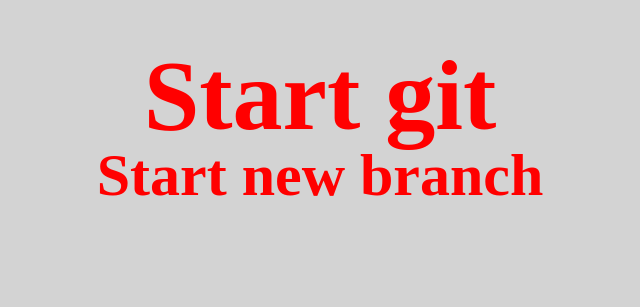
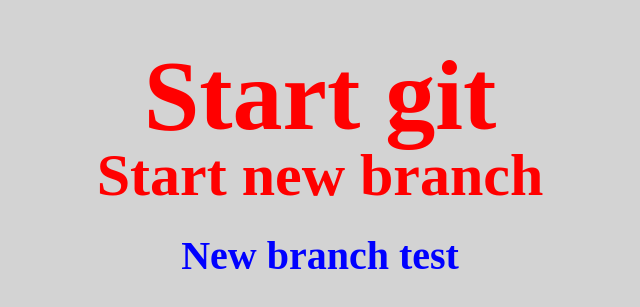
Before and after one commit to VadymSan/gittesting, a plain HTML site: page index.html in a window 1280 px wide. Shown: the part 305-612 px from the top of the page, without its empty margins (320-960 px from the left). Drawn offline with Linux system fonts and the light colour scheme.

Commit message:
branch test

```diff
--- a/index.html
+++ b/index.html
@@ -8,6 +8,7 @@
 <body>
    <h1>Start git</h1>
    <h3>Start new branch</h3>
+   <h5>New branch test</h5>
 
 </body>
 </html>
--- a/style.css
+++ b/style.css
@@ -22,5 +22,12 @@ h3{
     top: 60%;
     left: 50%;
     transform: translate(-50%, -50%);
-
 }
+h5{
+    font-size:40px;
+    color: blue;
+    position: absolute;
+    top: 70%;
+    left: 50%;
+    transform: translate(-50%, -50%);
+}
```
